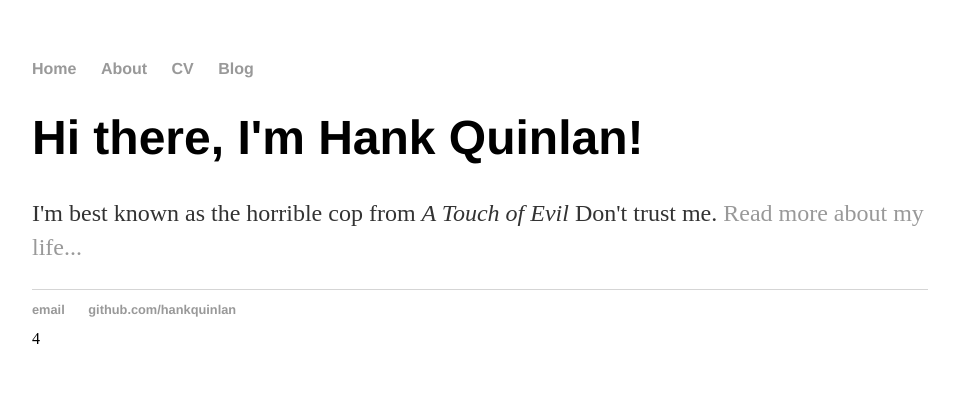
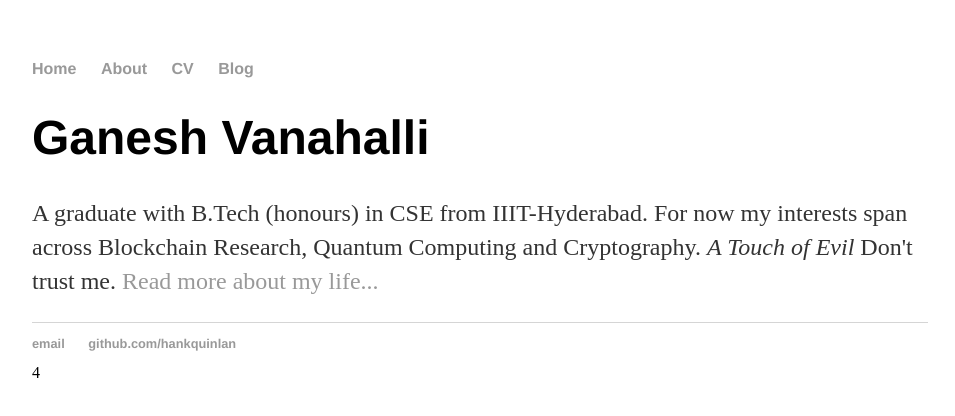
Before and after one commit to ganeshvanahalli/ganeshvanahalli.github.io, a plain HTML site: page index.html in a window 1280 px wide. Shown: the whole page, without its empty margins (160-1115 px from the left). Drawn offline with Linux system fonts and the light colour scheme.

Commit message:
Update index.html
a

```diff
--- a/index.html
+++ b/index.html
@@ -16,8 +16,8 @@
 		</nav>
 		<div class="container">
     		<div class="blurb">
-        		<h1>Hi there, I'm Hank Quinlan!</h1>
-				<p>I'm best known as the horrible cop from <em>A Touch of Evil</em> Don't trust me. <a href="/about">Read more about my life...</a></p>
+        		<h1>Ganesh Vanahalli</h1>
+				<p>A graduate with B.Tech (honours) in CSE from IIIT-Hyderabad. For now my interests span across Blockchain Research, Quantum Computing and Cryptography.  <em>A Touch of Evil</em> Don't trust me. <a href="/about">Read more about my life...</a></p>
     		</div><!-- /.blurb -->
 		</div><!-- /.container -->
 		<footer>
```
